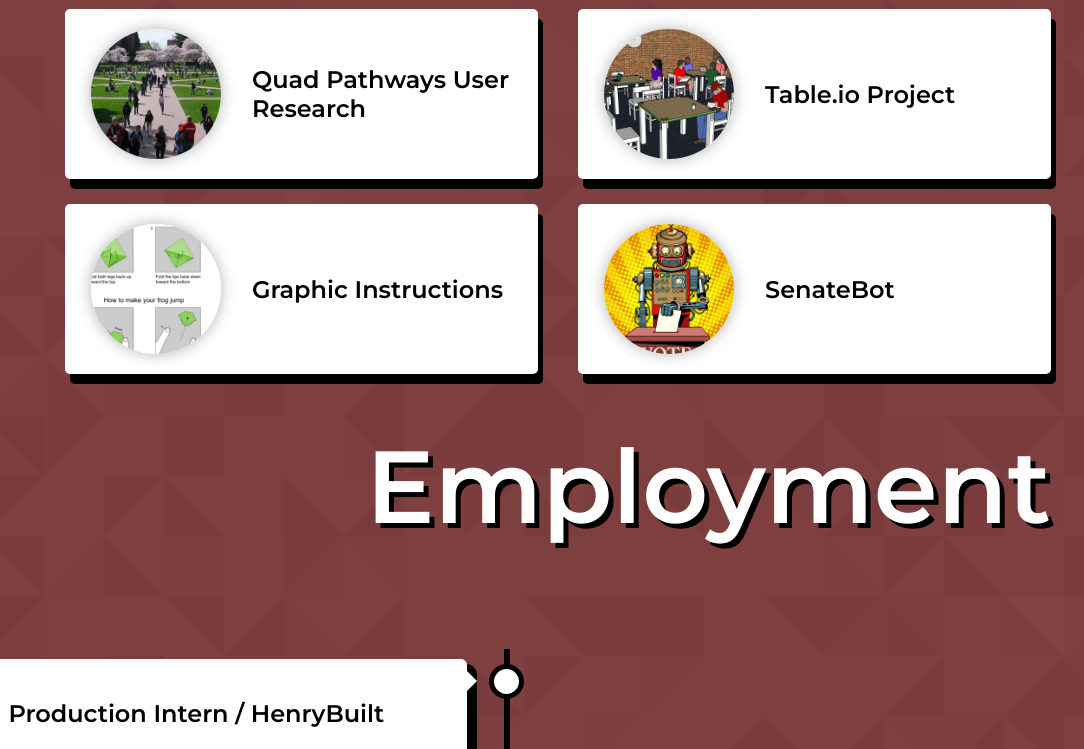
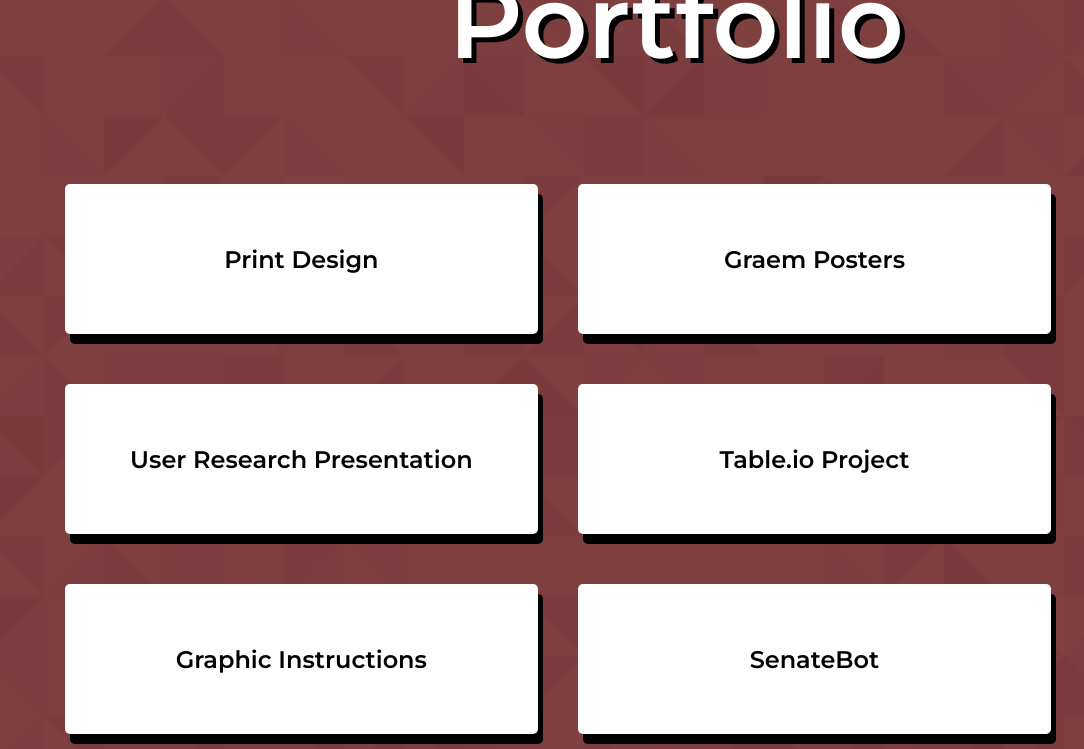
Before and after one commit to WLDodson/WLDodson.github.io, a plain HTML site: page index.html in a window 1280 px wide. Shown: the part 844-1593 px from the top of the page, without its empty margins (196-1280 px from the left). Drawn offline with Linux system fonts and the light colour scheme; a web font is replaced by a local one.

Commit message:
Add files via upload

```diff
--- a/index.html
+++ b/index.html
@@ -20,48 +20,49 @@
 	  	<div class="textbox">
 	    	<h2>About Me</h2>
 			<h3>UX Design / Product Management / User Research</h3>
-	    	<p>Current student enrolled in the <a rel="noopener" target="_blank" href="https://www.hcde.washington.edu/about">
+	    	<p>Current student graduating from the <a rel="noopener" target="_blank" href="https://www.hcde.washington.edu/about">
 			Human Centered Design and Engineering (HCDE)</a> program at the University of Washington.</p>
 			<p>Hardworking, fun loving, and always willing to learn new skills to add to my toolbox. I am a self described minimalist who believes you can do more with less. I perscribe to the DIY ethos and keep a mindset of gratitude at all times</p>
-			<p>Take a look at my work included on this page (including the page itself!)</p>
+			<p>Take a look at my work included on this page (including this web/mobile page!)</p>
 	  	</div>
 		</div>
+
+		<div class="portfolio">
 		<h1>Portfolio</h1>
 
-		<div class="portfolio">
+			<!-- NWYachtin & Posters-->
+			<div class="card">
+				<a rel="noopener" target="_blank" href="https://www.behance.net/gallery/63824175/LayoutPrint-Design">
+				<h2>Print Design</h2></a>
+			</div>
 
+			<!-- Graem Posters-->
+			<div class="card">
+				<a rel="noopener" target="_blank" href="https://www.behance.net/gallery/91068157/Graem-Posters">
+				<h2>Graem Posters</h2></a>
+			</div>
 
+			<!-- Quad pathway research-->
 			<div class="card">
-				<img id="portfolio-pic"src="images/QuadPathways.jpg" alt="Quad Pathways">
-				<div class="textbox">
 				<a rel="noopener" target="_blank" href="https://vimeo.com/341882717">
-				<h2>Quad Pathways User Research</h2></a>
-				<p></p>
-				</div>
+				<h2>User Research Presentation</h2></a>
 			</div>
+
+			<!-- Table.io-->
 			<div class="card">
-				<img id="portfolio-pic"src="images/TableIO.jpg" alt="Table.io project photo">
-				<div class="textbox">
 				<a rel="noopener" target="_blank" href="https://medium.com/@billydthefifth/table-io-3d-model-process-blog-368384298202">
 					<h2>Table.io Project</h2></a>
-					<p></p>
-				</div>
 			</div>
+
+			<!-- Frog Oragami-->
 			<div class="card">
-				<img id="portfolio-pic"src="images/Graphic Instructions.jpg" alt="Table.io project photo">
-				<div class="textbox">
 					<a rel="noopener" target="_blank" href="https://medium.com/@billydthefifth/instructions-final-assignment-project-blog-151e404d7769">
 					<h2>Graphic Instructions</h2></a>
-					<p></p>
-				</div>
 			</div>
+			<!-- Senatebot-->
 			<div class="card">
-				<img id="portfolio-pic"src="images/robot-the-voter.jpg" alt="SenateBot Icon">
-				<div class="textbox">
 					<a rel="noopener" target="_blank" href="https://vimeo.com/305259517">
 					<h2>SenateBot</h2></a>
-					<p></p>
-				</div>
 			</div>
 		</div>
 		<h1>Employment</h1>
--- a/portfolio.css
+++ b/portfolio.css
@@ -20,8 +20,9 @@
   font-weight: 600;
   font-size: 8vw;
   text-align: right;
-  margin:  50px 25px 0px;
+  margin:  50px;
   text-shadow: 5px 5px black;
+  width: 80%;
 }
 h2{
   font-weight: 600;
@@ -33,8 +34,8 @@
 }
 .card {
   display: flex;
-  flex-direction: row;
-  align-items: stretch;
+  align-items: center;
+  justify-content: center;
   background-color: var(--main-bg-color);
   box-shadow: 5px 10px 0 0px;
   transition: 0.3s;
@@ -43,6 +44,10 @@
   padding: 20px;
   margin: 30px;
   float: right;
+}
+
+.card h2{
+  text-align: center;
 }
 .textbox{
 	width: 60%;
@@ -67,20 +72,13 @@
 a {
   color: black;
   text-decoration: none;
+  width: 100%;
 }
 a:hover {
   color: maroon;
 }
 
-#portfolio-pic{
-	width: 30%;
-	max-width: 250px;
-	box-shadow: 0 0px 15px 0 rgba(0,0,0,0.3);
-    transition: 1.3s;
-    border-radius: 50%;
-    margin: auto;
 
-}
 
 .portfolio{
 	width: 80%;
@@ -95,19 +93,16 @@
 .portfolio .card {
 	width: calc(50% - 20px);
 	margin:0;
-	margin-top: 25px;
+	margin-top: 50px;
+	height: 150px;
 
 }
-
-
-
 
 /* Timeline container*/
 .timeline {
   float: right;
   position: relative;
   margin: 0 auto;
-  margin-top: 100px;
   margin-left: 8vw;
   width: 90%;
 }
@@ -209,6 +204,11 @@
 
 /* Media queries - Responsive timeline on screens less than 600px wide */
 @media screen and (max-width: 600px) {
+
+	h1{
+		font-size: 12vw;
+	}
+
 	.card {
 		flex-direction: column;
 		align-items: stretch;
@@ -223,9 +223,6 @@
 	#profile-pic{
 		width: 100%;
 		max-width: 250px;
-	}
-	#portfolio-pic{
-		width: 200px;
 	}
 
 	.portfolio{
```
